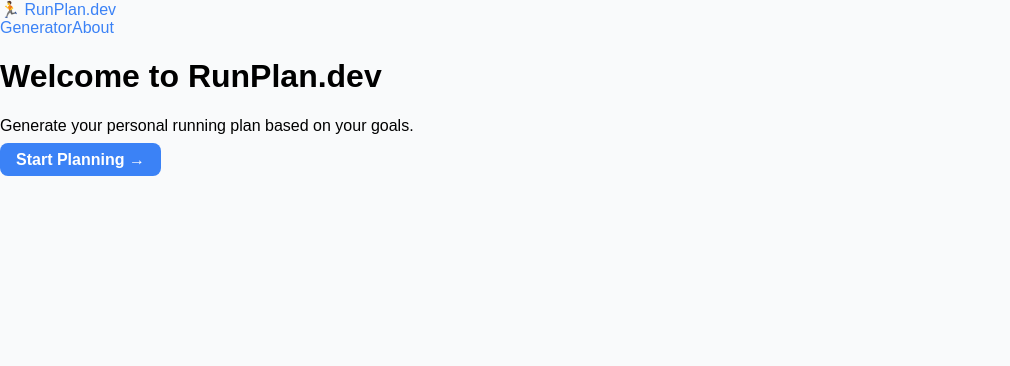
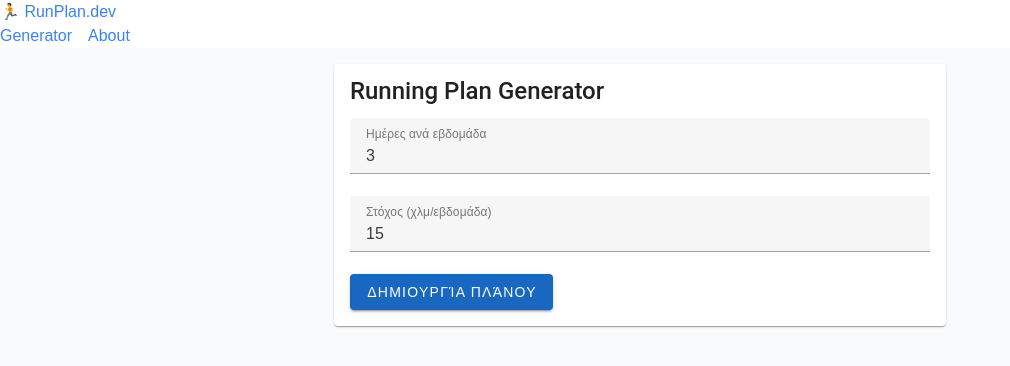
Before and after one commit to psicaek/RunPlan.dev, a Vue app: page / in a window 1280 px wide. Shown: the top 366 px of the page, without its empty margins (0-1010 px from the left). Built offline with nearby package versions, Linux system fonts and the light colour scheme.

Commit message:
Add some styling from Vuetify

```diff
--- a/src/main.js
+++ b/src/main.js
@@ -1,7 +1,15 @@
 import { createApp } from 'vue'
 import App from './App.vue'
 import router from './router'
+import './assets/style.css'
+import 'vuetify/styles'
+import { createVuetify } from 'vuetify'
+import * as components from 'vuetify/components'
+import * as directives from 'vuetify/directives'
 
-import './assets/style.css'
+const vuetify = createVuetify({
+  components,
+  directives,
+})
 
-createApp(App).use(router).mount('#app')
+createApp(App).use(router).use(vuetify).mount('#app')
--- a/src/pages/Home.vue
+++ b/src/pages/Home.vue
@@ -1,7 +1,66 @@
 <template>
-  <div>
-    <h1 class="text-2xl font-bold">Welcome to RunPlan.dev</h1>
-    <p class="mt-2">Generate your personal running plan based on your goals.</p>
-    <router-link to="/generate" class="btn mt-4">Start Planning →</router-link>
-  </div>
+  <v-container class="pa-4" fluid>
+    <v-row>
+      <v-col cols="12" md="6" offset-md="3">
+        <v-card>
+          <v-card-title class="text-h5">Running Plan Generator</v-card-title>
+          <v-card-text>
+            <v-form @submit.prevent="generatePlan" ref="form">
+              <v-text-field
+                v-model="days"
+                label="Ημέρες ανά εβδομάδα"
+                type="number"
+                :rules="[value => (value >= 1 && value <= 7) || '1-7 days']"
+                required
+              ></v-text-field>
+
+              <v-text-field
+                v-model="goal"
+                label="Στόχος (χλμ/εβδομάδα)"
+                type="number"
+                :rules="[value => value > 0 || 'Positive number required']"
+                required
+              ></v-text-field>
+
+              <v-btn color="primary" type="submit">Δημιουργία Πλάνου</v-btn>
+            </v-form>
+          </v-card-text>
+        </v-card>
+
+        <v-card v-if="plan.length" class="mt-4">
+          <v-card-title>Πλάνο Προπόνησης</v-card-title>
+          <v-list>
+            <v-list-item v-for="(item, index) in plan" :key="index">
+              <v-list-item-content>
+                <v-list-item-title>Ημέρα {{ index + 1 }}: {{ item }} χλμ</v-list-item-title>
+              </v-list-item-content>
+            </v-list-item>
+          </v-list>
+        </v-card>
+      </v-col>
+    </v-row>
+  </v-container>
 </template>
+
+<script>
+export default {
+  data() {
+    return {
+      days: 3,
+      goal: 15,
+      plan: [],
+    };
+  },
+  methods: {
+    generatePlan() {
+      const base = Math.floor(this.goal / this.days);
+      const remainder = this.goal % this.days;
+      this.plan = Array(this.days).fill(base);
+
+      for (let i = 0; i < remainder; i++) {
+        this.plan[i]++;
+      }
+    },
+  },
+};
+</script>
```
